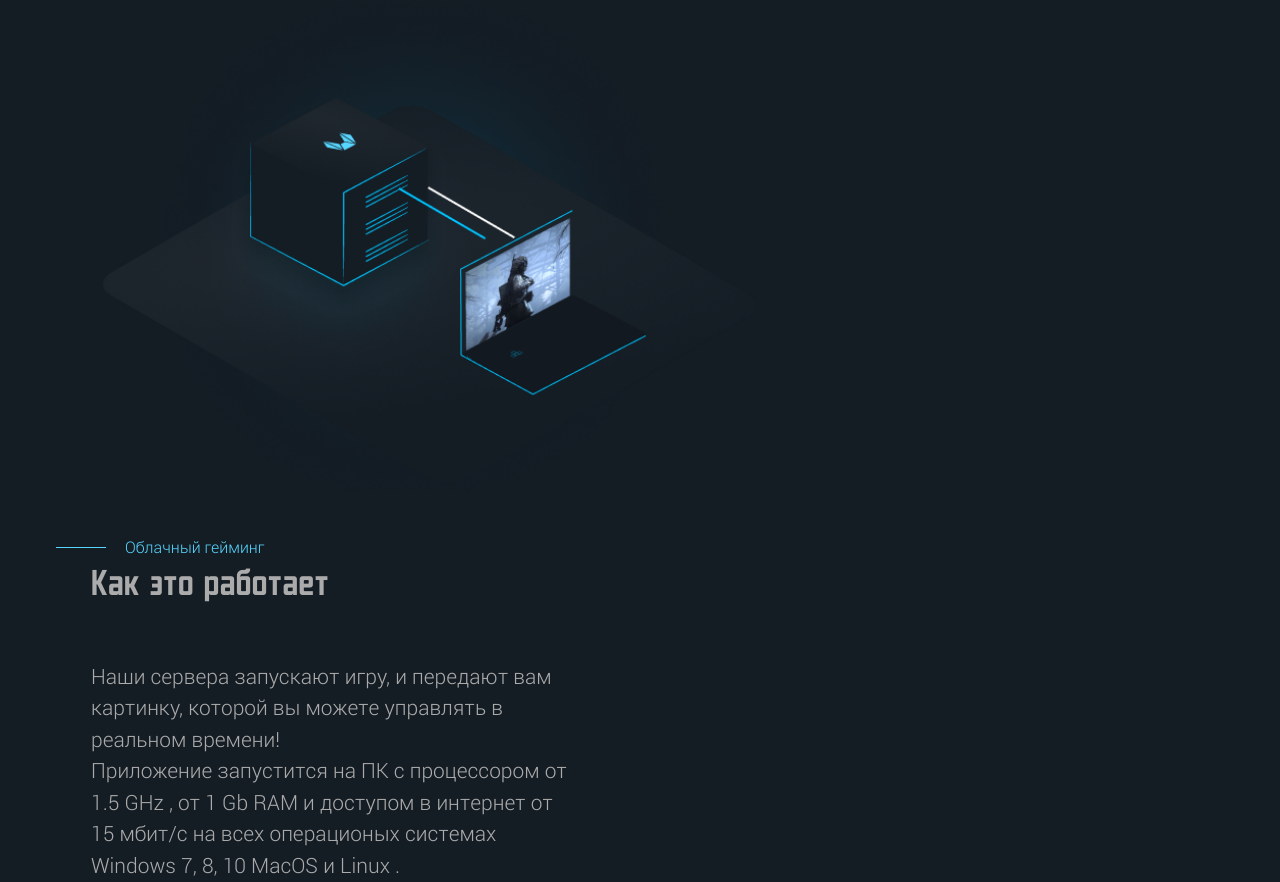
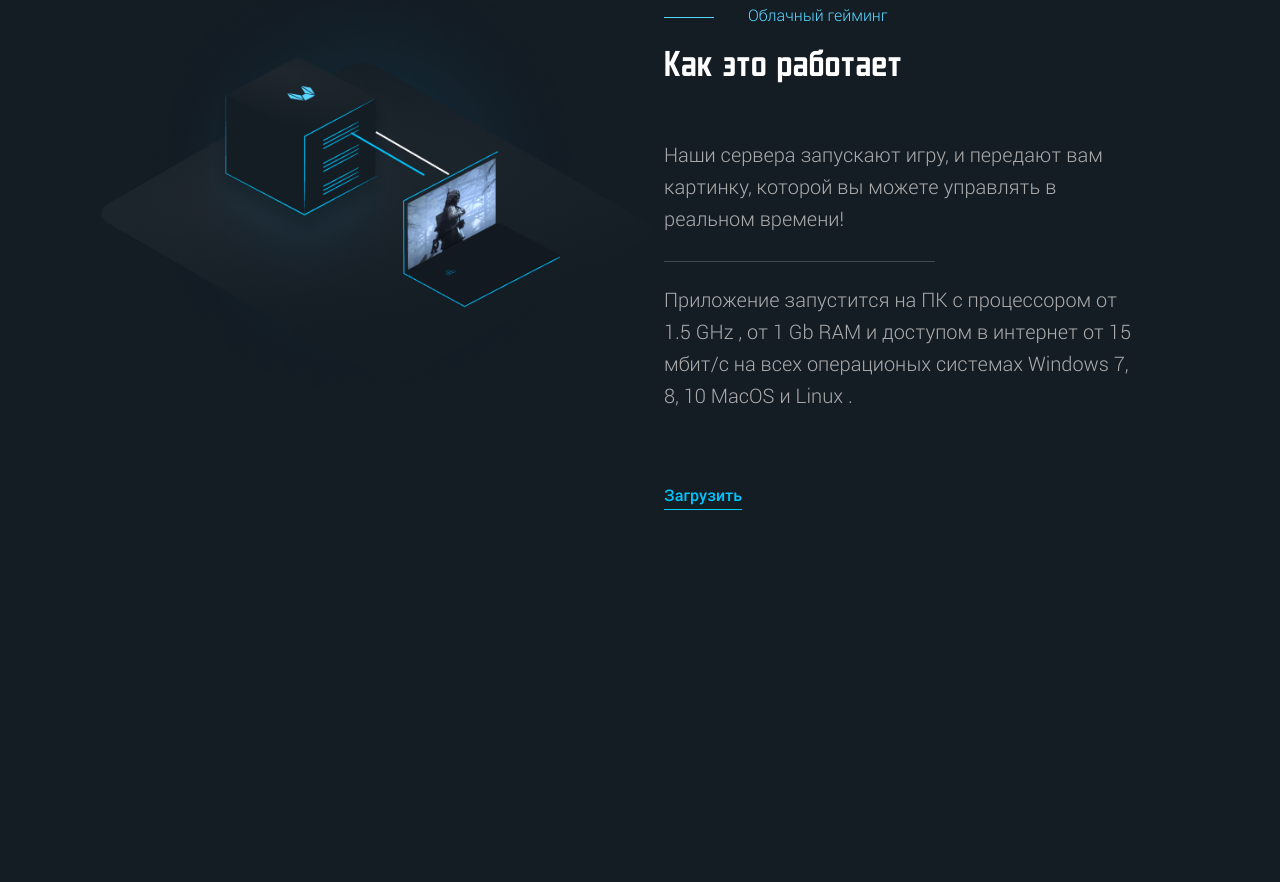
Before and after one commit to Mighty-Lion/Warplaycloud, a React (Vite) app: page / in a window 1280 px wide. Shown: the part 940-1822 px from the top of the page. After the commit the page ends 1450 px from the top, so only its background shows below. Built offline with nearby package versions, Linux system fonts and the light colour scheme.

Commit message:
dev Cloud

```diff
--- a/src/components/Content/partials/Cloud/index.styles.ts
+++ b/src/components/Content/partials/Cloud/index.styles.ts
@@ -1,11 +1,15 @@
 import styled from '@emotion/styled';
+import { Link } from 'react-router-dom';
 
 export const CloudContainer = styled.div`
-  display: grid;
+  display: flex;
+  justify-content: space-between;
   margin: 0 0 0 30px;
-  padding: 0 0 0 5px;
+  padding: 42px 80px 0 5px;
 `;
 export const CloudImgWrapper = styled.div`
+	display: flex;
+	align-items: center;
   margin-top: 1px;
   width: 100%;
   max-width: 678px;
@@ -13,16 +17,18 @@ export const CloudImgWrapper = styled.div`
 export const CloudImg = styled.img`
   width: 100%;
   object-fit: contain;
+	transform: translateY(-73px)
 `;
 
-export  const CloudTextWrapper = styled.div`
-	display: block;
-`
+export const CloudTextWrapper = styled.div`
+  display: block;
+  max-width: 480px;
+`;
 export const CloudTheme = styled.div`
-
   position: relative;
   display: flex;
-  margin: 0 auto;
+  margin-left: 50px;
+  margin-bottom: 13px;
   padding-left: 34px;
   font-family: Roboto, sans-serif;
   font-size: 16px;
@@ -34,8 +40,8 @@ export const CloudTheme = styled.div`
   &::before {
     content: '';
     position: absolute;
-    top: 13px ;
-    left: -35px;
+    top: 15px;
+    left: -50px;
     width: 50px;
     height: 1px;
     background: var(--color-blue-200);
@@ -43,10 +49,32 @@ export const CloudTheme = styled.div`
 `;
 
 export const CloudTitle = styled.div`
-  margin-bottom: 60px;
+  margin-bottom: 56px;
   font-family: Aire Exterior, sans-serif;
   font-size: 39px;
   font-style: normal;
   font-weight: 400;
   line-height: normal;
+  color: var(--color-white-0);
 `;
+
+export const CloudLink = styled(Link)`
+  position: relative;
+	padding-bottom: 5px;
+  font-family: Roboto;
+  font-size: 16px;
+  font-style: normal;
+  font-weight: 500;
+  line-height: normal;
+  color: var(--color-blue-100);
+
+  &:after {
+    content: '';
+    position: absolute;
+    bottom: 0;
+    left: 0;
+    width: 100%;
+    height: 1px;
+    background: var(--color-blue-100);
+  }
+`;
--- a/src/components/Content/partials/Cloud/index.tsx
+++ b/src/components/Content/partials/Cloud/index.tsx
@@ -2,6 +2,7 @@ import {
   CloudContainer,
   CloudImg,
   CloudImgWrapper,
+  CloudLink,
   CloudTextWrapper,
   CloudTheme,
   CloudTitle,
@@ -17,8 +18,8 @@ export function Cloud() {
       </CloudImgWrapper>
       <CloudTextWrapper>
         <CloudTheme>Облачный гейминг</CloudTheme>
+        <CloudTitle>Как это работает</CloudTitle>
         <CloudDescription>
-          <CloudTitle>Как это работает</CloudTitle>
           Наши сервера запускают игру, и передают вам картинку, которой вы
           можете управлять в реальном времени!
         </CloudDescription>
@@ -27,6 +28,7 @@ export function Cloud() {
           доступом в интернет от 15 мбит/с на всех операционых системах Windows
           7, 8, 10 MacOS и Linux .
         </CloudDescription>
+        <CloudLink to="/Home">Загрузить</CloudLink>
       </CloudTextWrapper>
     </CloudContainer>
   );
--- a/src/components/Content/partials/Cloud/partials/CloudDescriptions/index.styles.ts
+++ b/src/components/Content/partials/Cloud/partials/CloudDescriptions/index.styles.ts
@@ -1,11 +1,30 @@
 import styled from '@emotion/styled';
 
-export const DescriotionText = styled.div`
-  max-width: 480px;
+export const DescriotionText = styled.h5`
+  position: relative;
   font-family: Roboto, sans-serif;
-  font-size: 21px;
+  font-size: 20px;
   font-style: normal;
   font-weight: 300;
-  line-height: 150%;
+  line-height: 32px;
   color: var(--color-gray-500);
+
+  &:not(:last-of-type) {
+    padding-bottom: 27px;
+    margin-bottom: 22px;
+    &:after {
+      content: '';
+      position: absolute;
+      bottom: 0;
+      left: 0;
+      width: 271px;
+      height: 1px;
+      background: rgba(255, 255, 255, 0.2);
+    }
+  }
+	&:not(:first-of-type) {
+    margin-bottom: 73px;
+  }
+
+
 `;
```
